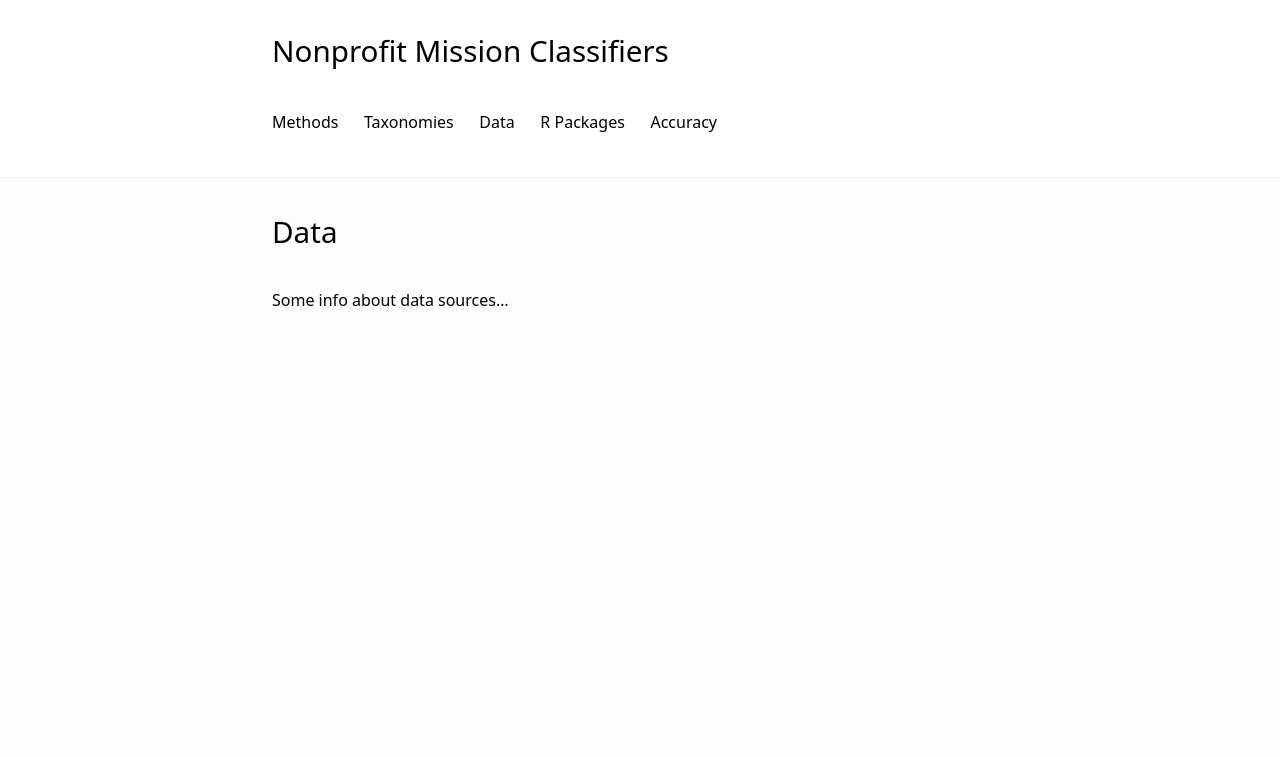
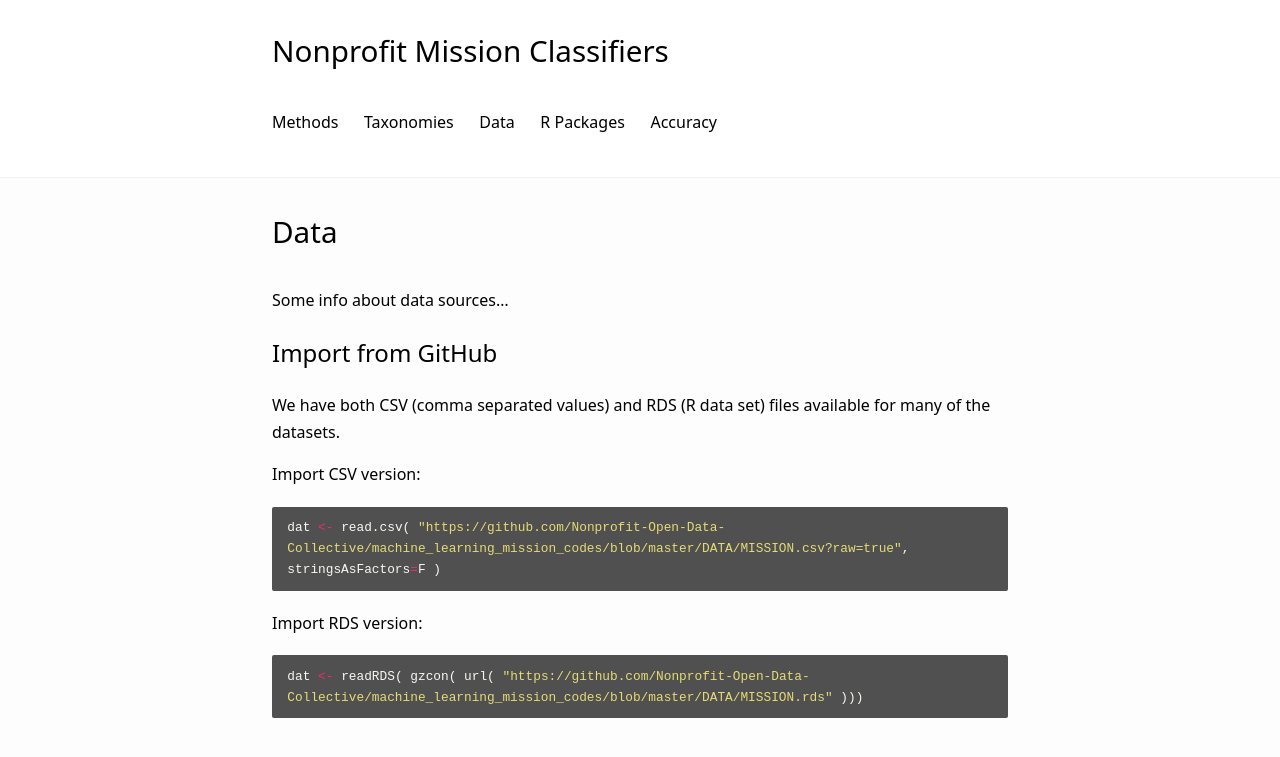
Before and after one commit to Nonprofit-Open-Data-Collective/machine_learning_mission_codes, a Jekyll site: the page built from docs/data.md, in a window 1280 px wide. Shown: the top 757 px of the page. Built offline with Jekyll 4.4.1, drawn with Linux system fonts in a browser that asks for light colours; our own code applies the rules of GitHub Pages for plain Markdown files.

Commit message:
Update data.md

````diff
--- a/docs/data.md
+++ b/docs/data.md
@@ -3,3 +3,20 @@ title: "Data"
 ---
 
 Some info about data sources...
+
+
+## Import from GitHub
+
+We have both CSV (comma separated values) and RDS (R data set) files available for many of the datasets.
+
+Import CSV version:
+
+```r
+dat <- read.csv( "https://github.com/Nonprofit-Open-Data-Collective/machine_learning_mission_codes/blob/master/DATA/MISSION.csv?raw=true", stringsAsFactors=F )
+```
+
+Import RDS version:
+
+```r
+dat <- readRDS( gzcon( url( "https://github.com/Nonprofit-Open-Data-Collective/machine_learning_mission_codes/blob/master/DATA/MISSION.rds" )))
+```
````
